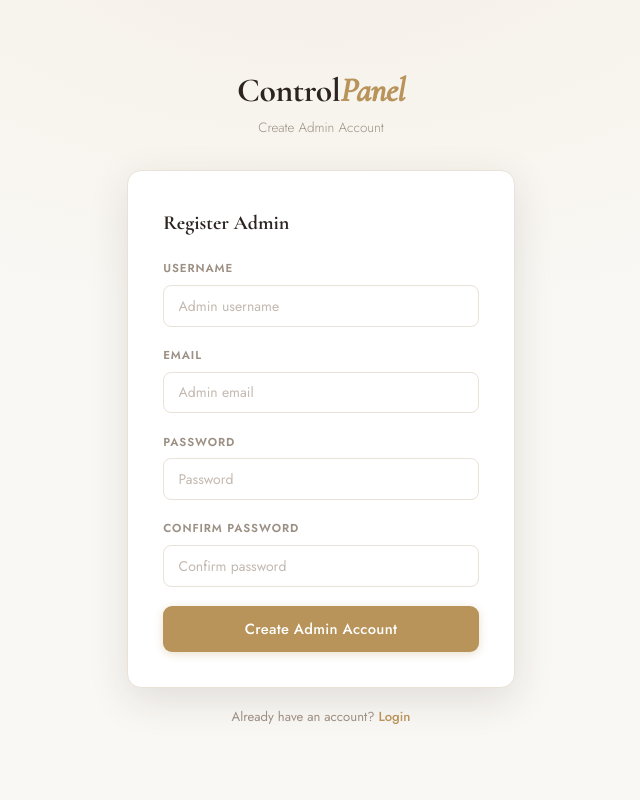
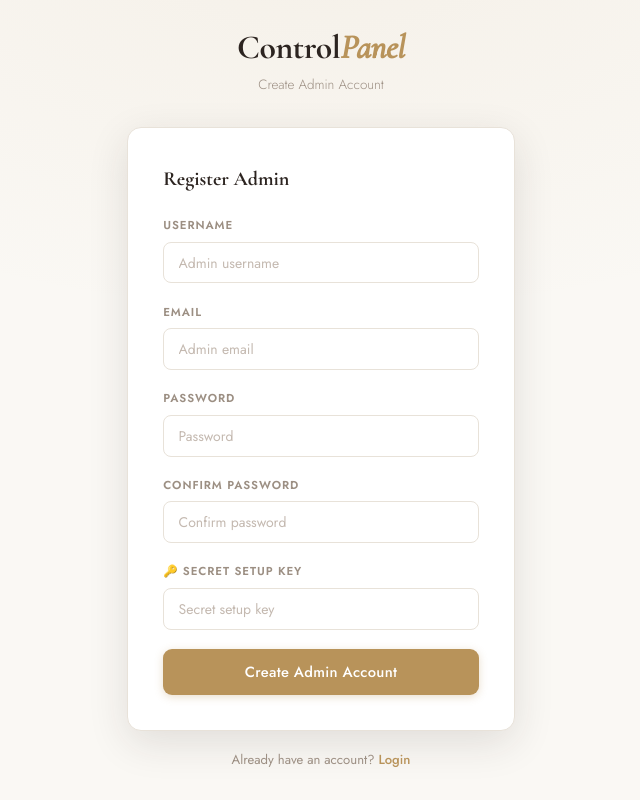
Before and after one commit to AsMonishkarthik/employee-tracking-system-monish-, a Django app: page /control/register/ in a window 1280 px wide. Shown: the whole page, without its empty margins (319-959 px from the left). Run offline with Django 5.2, Linux system fonts and the light colour scheme.

Commit message:
last upload

```diff
--- a/tracker/templates/admin/admin_register.html
+++ b/tracker/templates/admin/admin_register.html
@@ -38,6 +38,11 @@
           {{ form.confirm_password }}
           {% if form.non_field_errors %}<p class="form-error">{{ form.non_field_errors.0 }}</p>{% endif %}
         </div>
+        <div class="form-group">
+          <label class="form-label">🔑 Secret Setup Key</label>
+          {{ form.secret_key }}
+          {% if form.secret_key.errors %}<p class="form-error">{{ form.secret_key.errors.0 }}</p>{% endif %}
+        </div>
         <button type="submit" class="btn btn-primary btn-lg">Create Admin Account</button>
       </form>
     </div>
```
